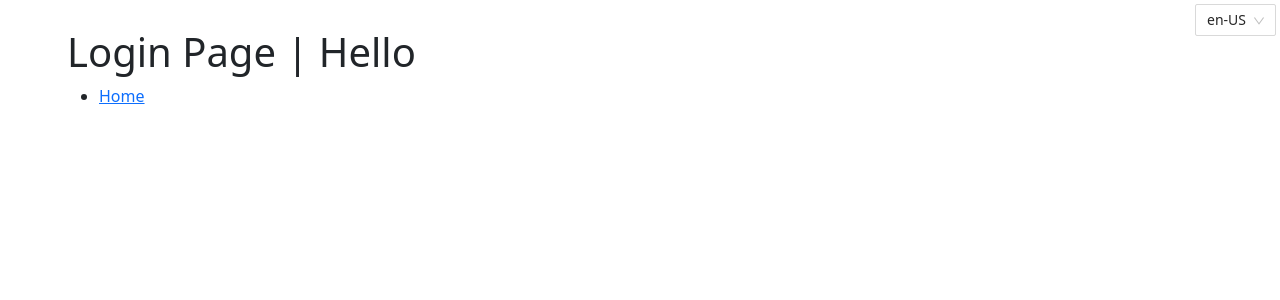
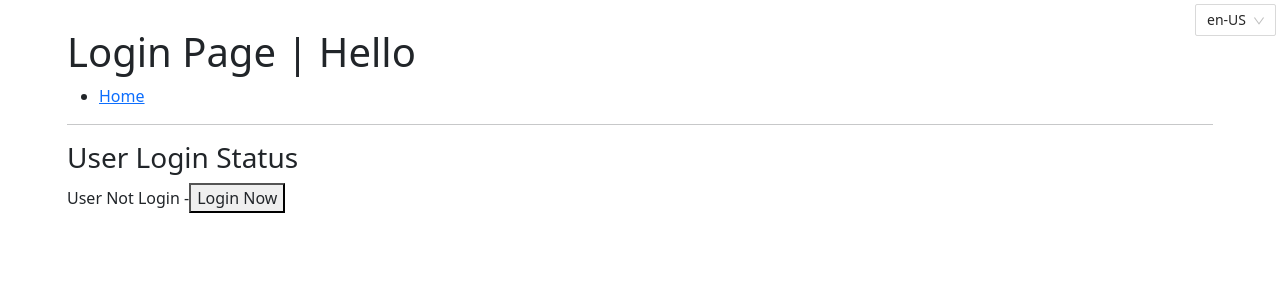
Before and after one commit to vietsaclo/FE-ReactJS-Base--typescript, a React (Create React App) app: page /login in a window 1280 px wide. Shown: the top 300 px of the page. Built offline with nearby package versions, Linux system fonts and the light colour scheme.

Commit message:
Add User Login In Redux Example

```diff
--- a/package.json
+++ b/package.json
@@ -32,6 +32,7 @@
   },
   "scripts": {
     "start": "GENERATE_SOURCEMAP=false react-scripts start",
+    "start:dev": "yarn && yarn start",
     "build": "GENERATE_SOURCEMAP=false react-scripts build",
     "test": "react-scripts test",
     "eject": "react-scripts eject"
--- /dev/null
+++ b/src/app-reducers/SessionUserReducer.ts
@@ -0,0 +1,32 @@
+import { createSlice, PayloadAction } from "@reduxjs/toolkit";
+import { RootState } from "../app-store/store";
+
+interface ISessionUser {
+  id?: number,
+  userName?: string,
+  fullName?: string,
+}
+
+const initialState: ISessionUser = {}
+
+const SessionUserSlice = createSlice({
+  name: 'SessionUserReducer',
+  initialState: initialState,
+  reducers: {
+    userLogin: (state, action: PayloadAction<ISessionUser>) => {
+      const { id, userName, fullName } = action.payload;
+      state.id = id;
+      state.userName = userName;
+      state.fullName = fullName;
+    },
+    userLogout: (state) => {
+      state.id = state.fullName = state.userName = undefined;
+    },
+  }
+});
+
+export const { userLogin, userLogout } = SessionUserSlice.actions;
+
+export const selectSessionUser = (state: RootState) => state.sessionUser;
+
+export default SessionUserSlice.reducer;
--- /dev/null
+++ b/src/app-reducers/index.ts
@@ -0,0 +1,5 @@
+import SessionUserReducer from './SessionUserReducer';
+
+export {
+  SessionUserReducer,
+}
--- a/src/app-store/store.ts
+++ b/src/app-store/store.ts
@@ -1,9 +1,11 @@
 import { configureStore, ThunkAction, Action } from '@reduxjs/toolkit';
 import counterReducer from '../example-redux/counter/counterSlice';
+import { SessionUserReducer } from "../app-reducers";
 
 export const store = configureStore({
   reducer: {
     counter: counterReducer,
+    sessionUser: SessionUserReducer,
   },
 });
 
--- a/src/login-page/LoginPage.tsx
+++ b/src/login-page/LoginPage.tsx
@@ -1,9 +1,13 @@
 import React from 'react';
 import { Link } from 'react-router-dom';
 import { useTranslation } from "react-i18next";
+import { useAppDispatch, useAppSelector } from "../app-store/hooks";
+import { userLogin, userLogout, selectSessionUser } from "../app-reducers/SessionUserReducer";
 
 const LoginPage: React.FC = () => {
   const { t } = useTranslation();
+  const sessionUser = useAppSelector(selectSessionUser);
+  const dispatch = useAppDispatch();
 
   return (
     <div className='container'>
@@ -13,6 +17,29 @@ const LoginPage: React.FC = () => {
           <Link to='/home'>Home</Link>
         </li>
       </ul>
+      <hr />
+
+      <h3>User Login Status</h3>
+      {sessionUser.id ?
+        <ul>
+          <li>id: {sessionUser.id}</li>
+          <li>userName: {sessionUser.userName}</li>
+          <li>fullName: {sessionUser.fullName}</li>
+          <li>task:
+            <button
+              onClick={() => dispatch(userLogout())}
+            >Logout Now</button>
+          </li>
+        </ul> :
+        <div>
+          User Not Login -
+          <button
+            onClick={() => dispatch(userLogin({
+              id: 1, userName: 'VietSaclo', fullName: 'Nguyen Quoc Viet',
+            }))}
+          >Login Now</button>
+        </div>
+      }
     </div>
   );
 };
```
